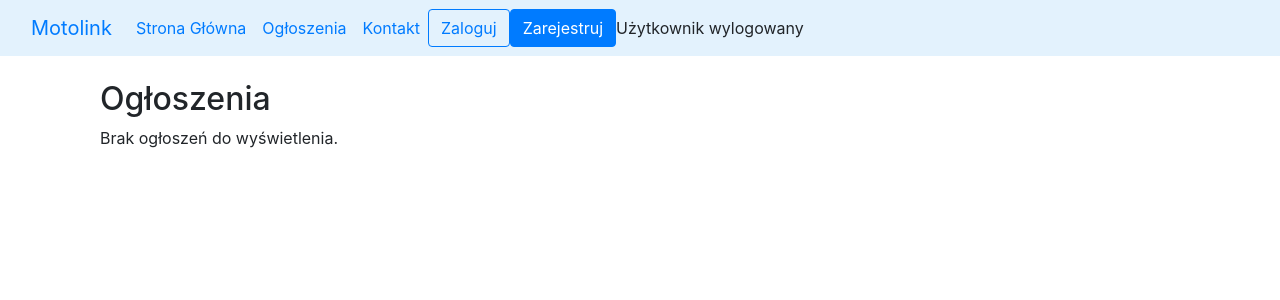
After one commit to DBor91/Motolink, a Django app: page /announcements/ in a window 1280 px wide. The commit adds this page. Shown: the top 300 px of the page. Run offline with Django 5.2, Linux system fonts and the light colour scheme; some libraries are stand-ins or nearby versions.

Commit message:
announcements, przycisk

```diff
--- /dev/null
+++ b/myapp/templates/announcements/announcements.html
@@ -0,0 +1,13 @@
+{% extends "base.html" %}
+{% block content %}
+  <div class="container mt-4">
+    <h2>Ogłoszenia</h2>
+    {% if user.is_authenticated %}
+      <a href="{% url 'create_announcement' %}" class="btn btn-success mb-3">Utwórz ogłoszenie</a>
+    {% endif %}
+    <div id="announcement-list">
+      <!-- Tutaj pojawi się lista ogłoszeń w przyszłości -->
+      <p>Brak ogłoszeń do wyświetlenia.</p>
+    </div>
+  </div>
+{% endblock %}
--- a/myapp/templates/base.html
+++ b/myapp/templates/base.html
@@ -23,7 +23,7 @@
           <a class="nav-link" href="{% url 'home' %}">Strona Główna</a>
         </li>
         <li class="nav-item">
-          <a class="nav-link" href="{% url 'home' %}">Ogłoszenia</a>
+          <a class="nav-link" href="{% url 'announcements' %}">Ogłoszenia</a>
         </li>
         <li class="nav-item">
           <a class="nav-link" href="{% url 'home' %}">Kontakt</a>
--- a/myapp/urls.py
+++ b/myapp/urls.py
@@ -1,8 +1,10 @@
 from django.urls import path
 from . import views
 from .views import register
+from .views import announcements
 
 urlpatterns = [
     path("", views.home, name="home"),
-    path('register/', register, name='register')
+    path('register/', register, name='register'),
+    path('announcements/', announcements, name='announcements')
 ]
--- a/myapp/views.py
+++ b/myapp/views.py
@@ -1,6 +1,7 @@
 from django.shortcuts import render, redirect
 from django.contrib.auth import login
 from .forms import RegistrationForm
+
 
 # Create your views here.
 def home(request):
@@ -16,3 +17,6 @@ def register(request):
     else:
         form = RegistrationForm()
     return render(request, 'registration/register.html', {'form': form})
+
+def announcements(request):
+    return render(request, 'announcements/announcements.html')
```
Also changed, not shown: db.sqlite3.
